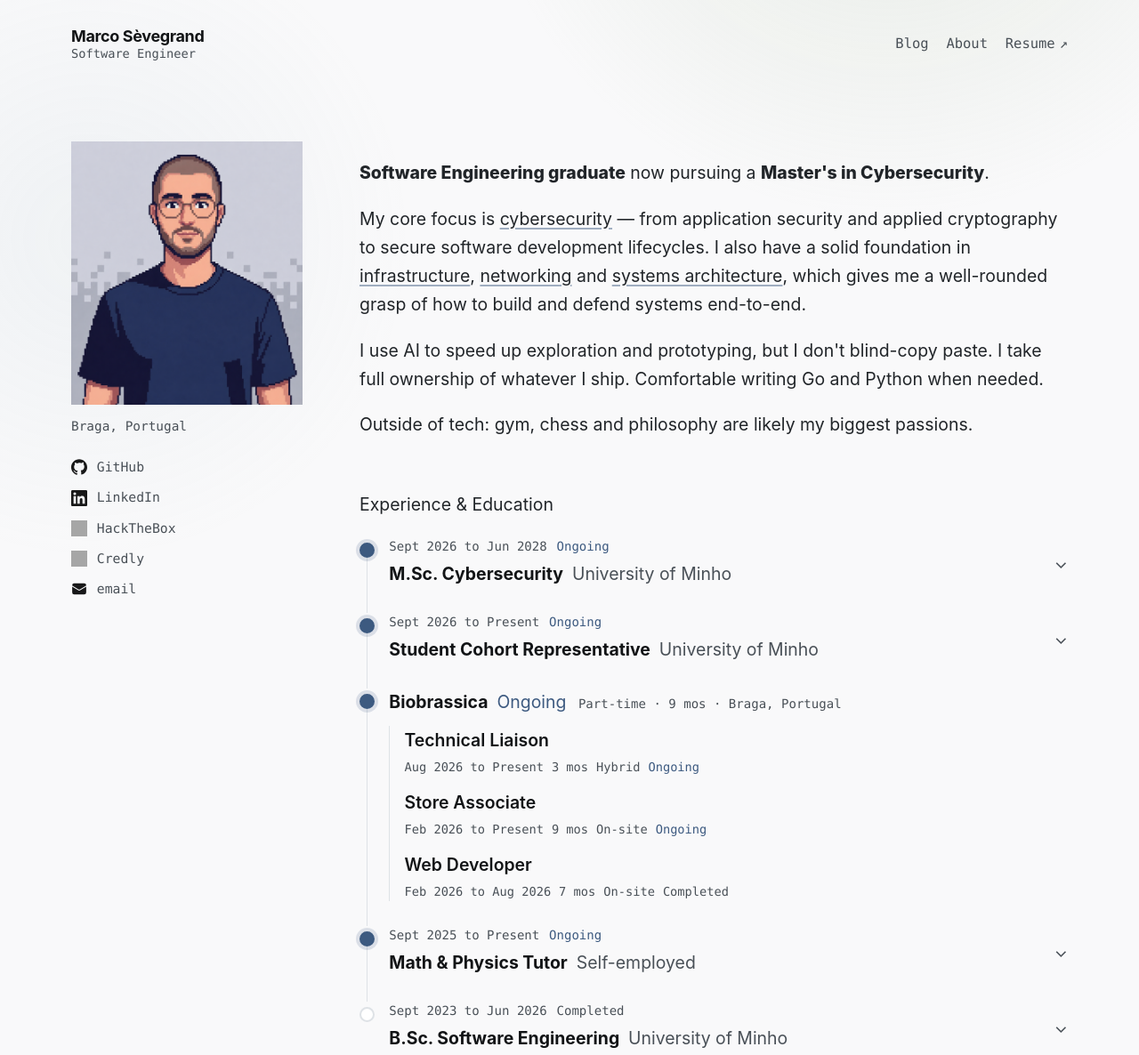
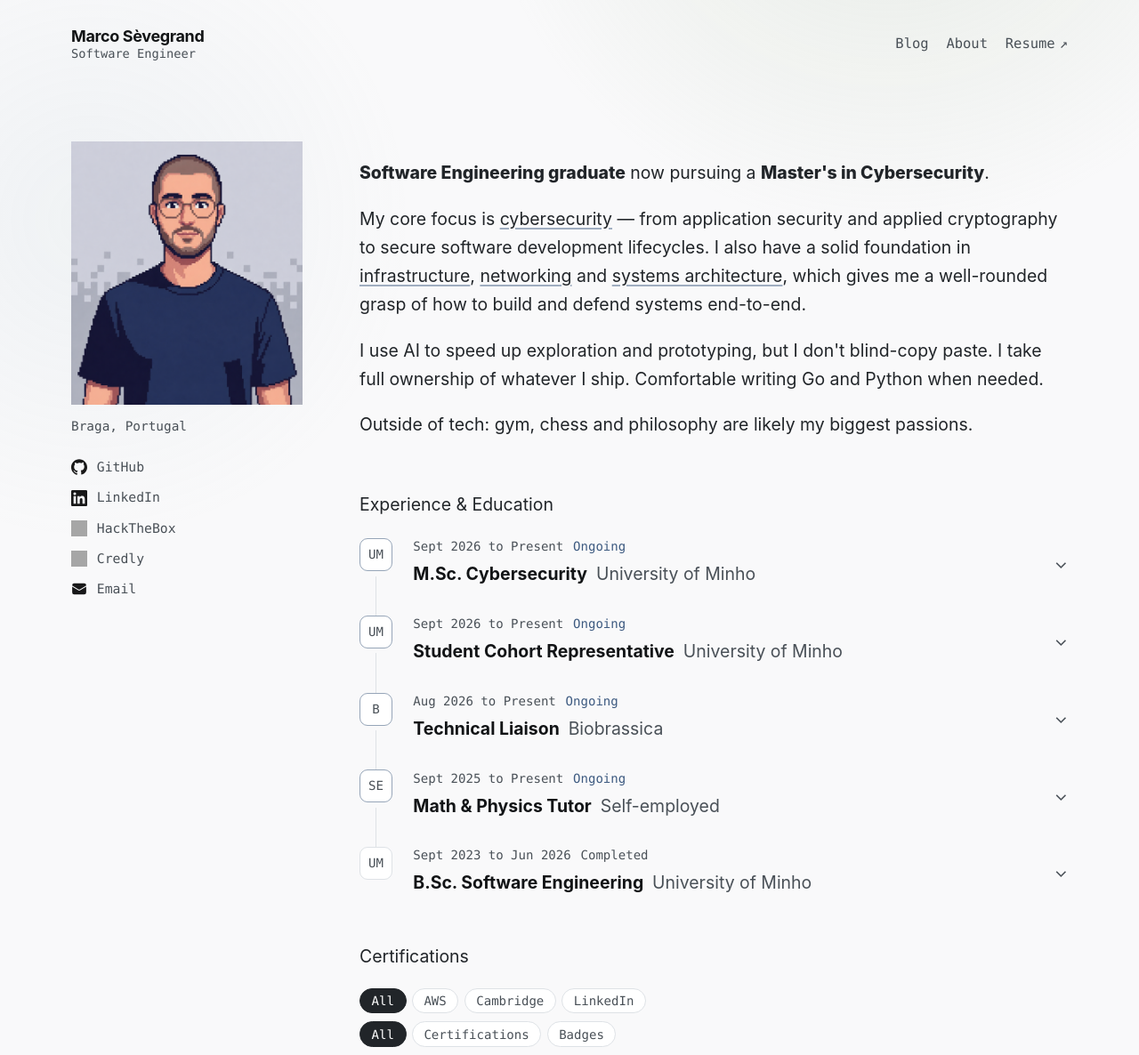
Before and after one commit to marcosevegrand/marcosevegrand, an Astro site: page /about in a window 1280 px wide. Shown: the top 1186 px of the page at 89% size. Built offline with nearby package versions, Linux system fonts and the light colour scheme; Astro itself is replaced by a stand-in of ours; grey boxes are pictures that could not be loaded.

Commit message:
Polish timeline: company logos and role-led employer entries
- Capitalize the email social label to "Email"
- Lead grouped employer entries with their most recent role so the collapsed
  row looks like single-role entries; the remaining roles live in the dropdown
- Show the M.Sc. as "Sept 2026 to Present"
- Add a company/institution logo slot to timeline entries, with a monogram
  placeholder until artwork is provided (set `logo:` per entry)

```diff
--- a/src/config.ts
+++ b/src/config.ts
@@ -34,7 +34,7 @@ export const SOCIALS: Social[] = [
     href: 'https://profile.hackthebox.com/profile/019ed207-d16a-73ea-b364-93cb385a2cf5',
   },
   { label: 'Credly', href: 'https://www.credly.com/users/marcosevegrand' },
-  { label: 'email', href: 'mailto:contact@marcosev.com' },
+  { label: 'Email', href: 'mailto:contact@marcosev.com' },
 ];
 
 export const MENU: MenuItem[] = [
--- a/src/content.config.ts
+++ b/src/content.config.ts
@@ -44,6 +44,8 @@ const timeline = defineCollection({
     title: z.string().optional(),
     date: z.string().optional(),
     org: z.string(),
+    /** Company / institution logo; a monogram placeholder is shown if absent. */
+    logo: z.string().optional(),
     meta: z.string().optional(),
     location: z.string().optional(),
     href: z.url().optional(),
--- a/src/data/timeline.yaml
+++ b/src/data/timeline.yaml
@@ -27,7 +27,7 @@
   order: 2
   start: "2026-09"
   status: "ongoing"
-  date: "Sept 2026 to Jun 2028"
+  date: "Sept 2026 to Present"
   title: "M.Sc. Cybersecurity"
   org: "University of Minho"
   details:
--- a/src/pages/about.astro
+++ b/src/pages/about.astro
@@ -8,6 +8,16 @@ import { SOCIALS, SITE } from '../config';
 const timeline = (await getCollection('timeline')).sort(
   (a, b) => (b.data.start ?? '').localeCompare(a.data.start ?? '') || a.data.order - b.data.order,
 );
+
+const statusLabel = (status?: string) => (status === 'ongoing' ? 'Ongoing' : 'Completed');
+
+// Placeholder artwork: initials of the org, skipping connector words.
+const SKIP_WORDS = new Set(['of', 'the', 'and', 'at', 'for']);
+function monogram(name: string): string {
+  const words = name.split(/[\s-]+/).filter((word) => word && !SKIP_WORDS.has(word.toLowerCase()));
+  const initials = words.slice(0, 2).map((word) => word[0]);
+  return (initials.join('') || name.slice(0, 1)).toUpperCase();
+}
 ---
 
 <Base title="About" description="A short introduction to Marco Sèvegrand.">
@@ -66,32 +76,51 @@ const timeline = (await getCollection('timeline')).sort(
           <ol class="timeline">
             {
               timeline.map((entry) => {
-                const isGroup = entry.data.roles.length > 0;
-                const collapsed = entry.data.roles.filter((role) => role.collapsed).length;
+                const roles = entry.data.roles;
+                const isGroup = roles.length > 1;
+                const primary = roles[0];
+                const rest = roles.slice(1);
+                const collapsed = rest.filter((role) => role.collapsed).length;
+                const main = isGroup && primary ? primary : entry.data;
+
                 return (
                   <li class:list={['timeline-entry', `is-${entry.data.status}`, `is-${entry.data.kind}`]}>
-                    <span class="timeline-node" aria-hidden="true" />
+                    <span class="timeline-logo" aria-hidden="true">
+                      {entry.data.logo ? (
+                        <img src={entry.data.logo} alt="" loading="lazy" />
+                      ) : (
+                        monogram(entry.data.org)
+                      )}
+                    </span>
+
                     <div class="timeline-panel">
+                      <details class="timeline-item">
+                        <summary>
+                          <span class="timeline-when">
+                            <time>{main.date}</time>
+                            <span class="timeline-state">{statusLabel(main.status)}</span>
+                          </span>
+                          <span class="timeline-heading">
+                            <span class="timeline-title">{main.title}</span>
+                            <span class="timeline-org">{entry.data.org}</span>
+                          </span>
+                          <span class="timeline-arrow" aria-hidden="true">
+                            ⌄
+                          </span>
+                        </summary>
+
+                        <div class="timeline-details">
                           {isGroup ? (
-                        <div class="timeline-group">
-                          <div class="timeline-group-head">
-                            <span class="timeline-heading">
-                              <span class="timeline-title">{entry.data.org}</span>
-                              <span class="timeline-state">
-                                {entry.data.status === 'ongoing' ? 'Ongoing' : 'Completed'}
-                              </span>
-                            </span>
+                            <>
                               {(entry.data.meta || entry.data.location) && (
-                              <span class="timeline-when">
+                                <p class="timeline-group-meta">
                                   {entry.data.meta}
                                   {entry.data.meta && entry.data.location ? ' · ' : ''}
                                   {entry.data.location}
-                              </span>
+                                </p>
                               )}
-                          </div>
-
                               <ul class="role-list" data-role-list>
-                            {entry.data.roles.map((role) => (
+                                {rest.map((role) => (
                                   <li class:list={['role', role.collapsed && 'is-collapsed']}>
                                     <p class="role-title">{role.title}</p>
                                     <p class="role-meta">
@@ -99,7 +128,7 @@ const timeline = (await getCollection('timeline')).sort(
                                       {role.duration && <span>{role.duration}</span>}
                                       {role.employment && <span>{role.employment}</span>}
                                       <span class:list={['role-state', `is-${role.status}`]}>
-                                    {role.status === 'ongoing' ? 'Ongoing' : 'Completed'}
+                                        {statusLabel(role.status)}
                                       </span>
                                     </p>
                                     {role.details.map((detail) => (
@@ -108,7 +137,6 @@ const timeline = (await getCollection('timeline')).sort(
                                   </li>
                                 ))}
                               </ul>
-
                               {collapsed > 0 && (
                                 <button
                                   type="button"
@@ -118,31 +146,12 @@ const timeline = (await getCollection('timeline')).sort(
                                   Show {collapsed} more role{collapsed > 1 ? 's' : ''}
                                 </button>
                               )}
-                        </div>
+                            </>
                           ) : (
-                        <details class="timeline-item">
-                          <summary>
-                            <span class="timeline-when">
-                              <time>{entry.data.date}</time>
-                              <span class="timeline-state">
-                                {entry.data.status === 'ongoing' ? 'Ongoing' : 'Completed'}
-                              </span>
-                            </span>
-                            <span class="timeline-heading">
-                              <span class="timeline-title">{entry.data.title}</span>
-                              <span class="timeline-org">{entry.data.org}</span>
-                            </span>
-                            <span class="timeline-arrow" aria-hidden="true">
-                              ⌄
-                            </span>
-                          </summary>
-                          <div class="timeline-details">
-                            {entry.data.details.map((detail) => (
-                              <p>{detail}</p>
-                            ))}
+                            entry.data.details.map((detail) => <p>{detail}</p>)
+                          )}
                         </div>
                       </details>
-                      )}
                     </div>
                   </li>
                 );
@@ -159,9 +168,7 @@ const timeline = (await getCollection('timeline')).sort(
 
 <script>
   for (const button of document.querySelectorAll<HTMLButtonElement>('[data-role-toggle]')) {
-    const list = button
-      .closest('.timeline-group')
-      ?.querySelector<HTMLElement>('[data-role-list]');
+    const list = button.closest('.timeline-details')?.querySelector<HTMLElement>('[data-role-list]');
     if (!list) continue;
 
     const count = Number(button.dataset.count ?? '0');
--- a/src/styles/main.css
+++ b/src/styles/main.css
@@ -606,39 +606,50 @@ h3 { font-size: 1.16rem; }
 
 .timeline-entry {
   position: relative;
-  padding: 0 0 1.5rem 1.85rem;
+  padding: 0 0 1.6rem 3.35rem;
 }
 
 .timeline-entry:last-child { padding-bottom: 0; }
 
-/* rail segment connecting each node to the next */
+/* rail segment connecting each logo to the next */
 .timeline-entry::before {
   content: "";
   position: absolute;
-  left: 0.43rem;
-  top: 0.6rem;
-  bottom: -0.05rem;
+  left: 1.02rem;
+  top: 2.45rem;
+  bottom: -0.1rem;
   width: 1px;
   background: var(--border);
 }
 
 .timeline-entry:last-child::before { display: none; }
 
-.timeline-node {
+/* company / institution logo (monogram placeholder until art is provided) */
+.timeline-logo {
   position: absolute;
   left: 0;
-  top: 0.35rem;
-  width: 0.95rem;
-  height: 0.95rem;
+  top: 0.1rem;
+  display: grid;
+  place-items: center;
+  width: 2.05rem;
+  height: 2.05rem;
+  overflow: hidden;
+  color: var(--muted);
   background: var(--surface);
-  border: 2px solid var(--border);
-  border-radius: 50%;
+  border: 1px solid var(--border);
+  border-radius: 9px;
+  font-family: var(--font-mono);
+  font-size: 0.78rem;
 }
 
-.timeline-entry.is-ongoing .timeline-node {
-  background: var(--accent-interactive);
-  border-color: var(--accent-interactive);
-  box-shadow: 0 0 0 4px color-mix(in srgb, var(--accent-interactive) 16%, transparent);
+.timeline-logo img {
+  width: 100%;
+  height: 100%;
+  object-fit: cover;
+}
+
+.timeline-entry.is-ongoing .timeline-logo {
+  border-color: color-mix(in srgb, var(--accent-interactive) 45%, var(--border));
 }
 
 .timeline-item summary {
@@ -695,7 +706,7 @@ h3 { font-size: 1.16rem; }
   margin: 0.5rem 1.5rem 0.15rem 0;
 }
 
-.timeline-details p { margin: 0.3rem 0 0; color: var(--muted); }
+.timeline-details > p { margin: 0.3rem 0 0; color: var(--muted); }
 
 .timeline-link {
   display: inline-block;
@@ -709,22 +720,17 @@ h3 { font-size: 1.16rem; }
 .timeline-link:hover { color: var(--accent-interactive); }
 
 /* grouped employer entries (multiple roles at one org) */
-.timeline-group {
-  display: grid;
-  gap: 0.5rem;
-}
-
-.timeline-group-head {
-  display: flex;
-  flex-wrap: wrap;
-  align-items: baseline;
-  gap: 0.2rem 0.75rem;
+.timeline-group-meta {
+  margin: 0;
+  color: var(--muted);
+  font-family: var(--font-mono);
+  font-size: 0.76rem;
 }
 
 .role-list {
   display: grid;
-  gap: 0.7rem;
-  margin: 0.1rem 0 0;
+  gap: 0.75rem;
+  margin: 0.75rem 0 0;
   padding: 0 0 0 0.9rem;
   border-left: 1px solid var(--border);
   list-style: none;
@@ -761,6 +767,7 @@ h3 { font-size: 1.16rem; }
 
 .role-toggle {
   justify-self: start;
+  margin-top: 0.75rem;
   padding: 0;
   color: var(--muted);
   background: none;
```
Lines whose indentation alone changed are shown as unchanged.
